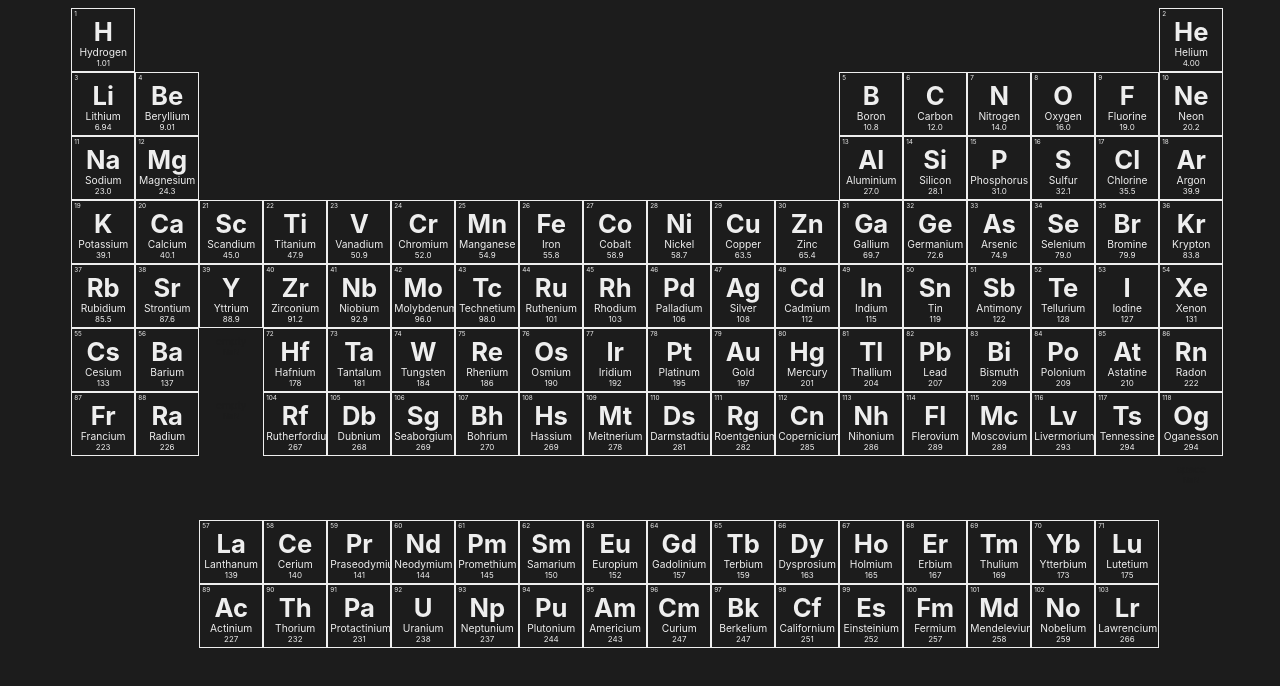
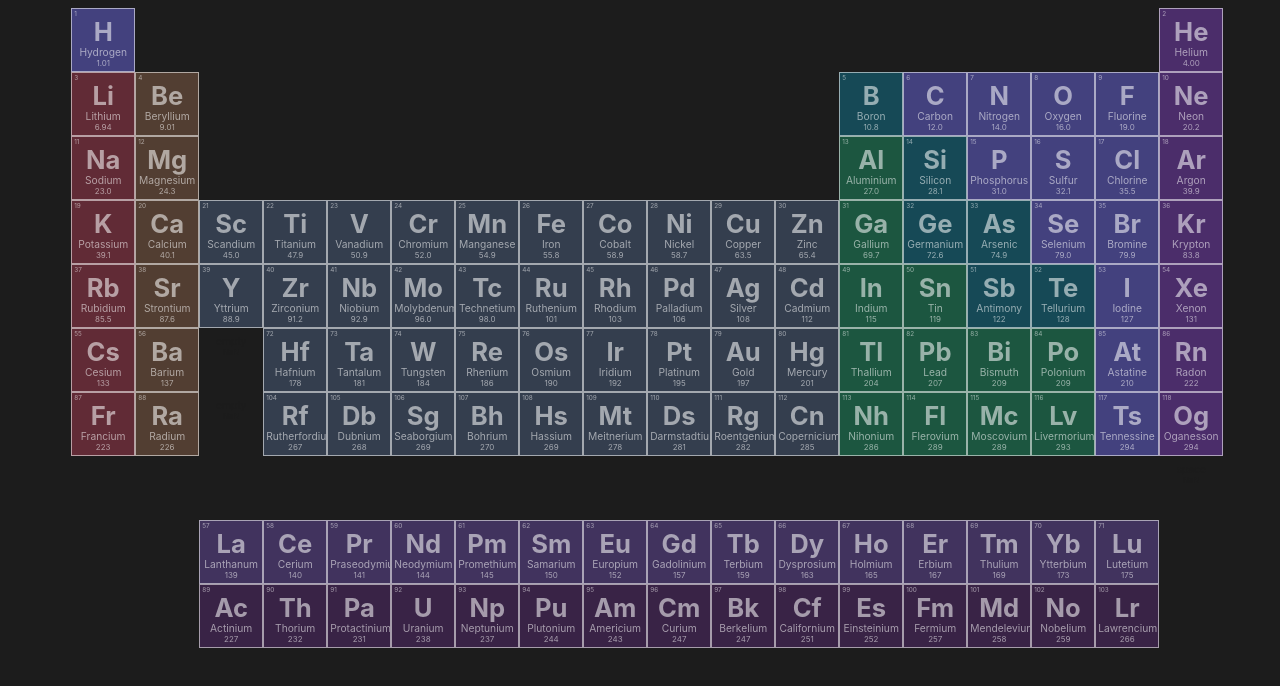
Before and after one commit to justsharan/periodic-table, a Svelte app: page / in a window 1280 px wide. Shown: the top 686 px of the page. Built offline with nearby package versions, Linux system fonts and the light colour scheme.

Commit message:
feat: Added colors

```diff
--- a/src/Element.svelte
+++ b/src/Element.svelte
@@ -2,10 +2,11 @@
   export let atomic
   export let symbol
   export let name
+  export let type
   export let atomic_mass
 </script>
 
-<section id={name.toLowerCase()}>
+<section id={name.toLowerCase()} class={type}>
   <div id="atomic">{atomic}</div>
   <div id="symbol">{symbol}</div>
   <div id="name">{name}</div>
@@ -24,7 +25,7 @@
     overflow: hidden;
 
     font-family: -apple-system, Helvetica, 'Segoe UI', Roboto, Oxygen, Ubuntu, Cantarell, 'Open Sans', 'Helvetica Neue', sans-serif;
-    color: #eeeeee;
+    color: hsla(0,0%,100%,.55);
   }
 
   #atomic {
@@ -75,4 +76,40 @@
     border: none;
   }
 
+  .alkali {
+    background-color: rgba(114,47,61,.8);
+  }
+
+  .alkaline-earth {
+    background-color: rgba(95,70,55,.8);
+  }
+
+  .transition {
+    background-color: rgba(58,70,90,.8);
+  }
+
+  .post-transition {
+    background-color: rgba(28,100,73,.8);
+  }
+
+  .metalloid {
+    background-color: rgba(21,84,100,.8);
+  }
+
+  .nonmetal {
+    background-color: rgba(77,74,150,.8);
+  }
+
+  .noble-gas {
+    background-color: rgba(87,49,126,.8);
+  }
+
+  .lanthanide {
+    background-color: rgba(74,57,110,.8);
+  }
+
+  .actinide {
+    background-color: rgba(64,37,80,.8);
+  }
+
 </style>
```
